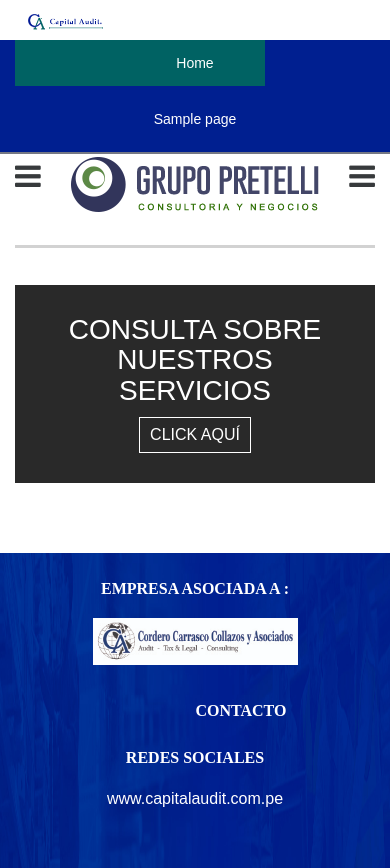
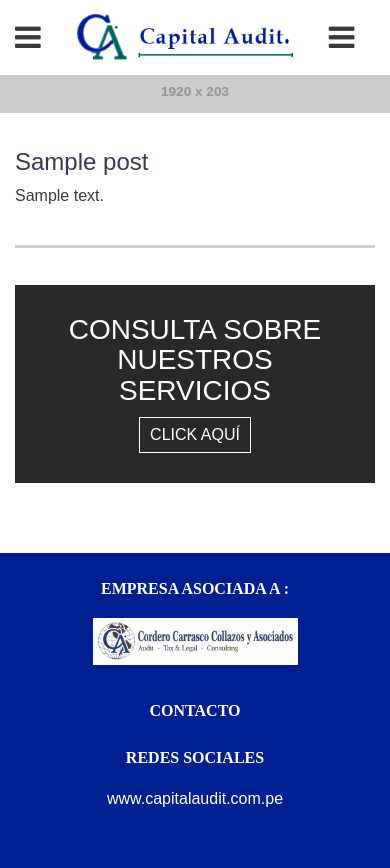
Before and after one commit to JDarkGreen/capitalaudit, a WordPress theme: template themes/capitalaudittheme/single.php in a window 390 px wide. Run offline with PHP 8.4 and a stand-in for WordPress, Linux system fonts and the light colour scheme; the site name, menu and one post (Sample post) are stand-ins, and other content is empty; grey boxes labelled with a size stand in for pictures from a placeholder-image service; some libraries are stand-ins or nearby versions.

Commit message:
actualizacion de empresa

```diff
--- a/themes/capitalaudittheme/css/master.sass
+++ b/themes/capitalaudittheme/css/master.sass
@@ -297,12 +297,15 @@ body,html
 
 //Versión Mobile
 .mainHeader__mobile
-	display        : flex
-	justify-content: center
+	display : table
+	padding : 0 15px
+
 	//Icon Header
 	.icon-header
-		font-size: 30px
-		margin   : 0 15px
+		display       : table-cell
+		font-size     : 30px
+		margin        : 0 15px
+		vertical-align: middle
 
 
 /***************************************************************************************/
@@ -337,6 +340,7 @@ body,html
 				//activo
 				&:hover,&.current-menu-item, &.current_page_item
 					+box-shadow( inset 250px 0 0px 0px #006263 )
+					z-index: 999999
 
 				&:hover
 					.sub-menu
@@ -773,111 +777,4 @@ body,html
 /**-----------------------------  MEDIA QUERIES --------------------------------------**/
 /***************************************************************************************/
 
-//Max width 568px
-
-@media ( max-width: 568px )
-
-	/*|------- MAINHEADER --------|*/
-
-	//Header
-	.mainHeader
-		padding: 14px 0
-	//Logo
-	.logo
-		background: white
-		margin    : 0 auto
-		width     : 75%
-
-	/*|------- NAVEGACIÓN PRINCIPAL --------|*/
-	.mainNavigation
-		ul.mainMenu
-			li
-				display: block
-				margin : 10px 0
-				a
-					color  : white
-					padding: 15px 27px
-
-	/*|------- PAGINA COMUN --------|*/
-
-	//Banner Servicios
-	.pageCommon__banner-service
-		h2
-			margin: 0 auto 10px
-
-	//Subtitulos
-	.PageCommon__subtitle
-		font-size : 23px
-		margin    : 20px auto
-		text-align: center
-		&:before
-			left: 0
-
-	//Titulos de Banner de Pagina
-	.pageCommon__banner__title
-		font-size: 22px
-		margin   : -11px auto 0
-
-	//Contenedor Principal
-	.pageWrapper__content
-		margin: 20px auto 0
-
-	/*|------- PAGINA INICIO --------|*/
-
-	//Slider Home
-	.pageInicio__slider
-		.carousel-inner
-			.carousel-caption
-				h3
-					font-size: 18px
-				p
-					font-size  : 15px
-					line-height: 1em
-
-	//Articulos preview
-	.sectionPage__articles__item
-		figure
-			margin: 0 auto 15px
-			width : 100%
-
-	/*|------- PÁGINA SERVICIOS ------|*/
-	.pageServicios__menu
-		ul
-			li
-				margin: 5px auto
-				width : 100%
-				a
-					border: none
-
-	/*|------- PÁGINA BLOG  --------|*/
-	.pageBlog__article
-		width: 100%
-
-	//Sidebar categorias
-	.singleBlog__categories
-		margin: 0 10px
-
-	/*|------- PÁGINA CONTACTO --------|*/
-	.pageContact__datos
-		margin: 0 auto
-		li
-			i
-				left: 10%
-
-
-	/*|------- FOOTER --------|*/
-
-	//Items
-	.mainFooter__item
-		margin    : 0 auto 30px
-		text-align: center
-
-	//Image web
-	.mainFooter__web
-		margin: 0 auto
-
-	/*|------- IDS --------|*/
-
-	//Contenedor version mobile
-	#sb-site
-		padding: 4.5em 0 0 0
+@import 'sources/media_queries.sass'
--- /dev/null
+++ b/themes/capitalaudittheme/css/sources/media_queries.css
@@ -0,0 +1 @@
+@media (max-width: 568px){.mainHeader{padding:14px 0}.logo{background:#fff;margin:0 auto;width:75%}.mainNavigation ul.mainMenu li{display:block;margin:10px 0}.mainNavigation ul.mainMenu li a{color:#fff;padding:15px 27px}.pageCommon__banner-service h2{margin:0 auto 10px}.PageCommon__subtitle{font-size:23px;margin:20px auto;text-align:center}.PageCommon__subtitle:before{left:0}.pageCommon__banner__title{font-size:22px;margin:-11px auto 0}.pageWrapper__content{margin:20px auto 0}.pageInicio__slider .carousel-inner .carousel-caption h3{font-size:18px}.pageInicio__slider .carousel-inner .carousel-caption p{font-size:15px;line-height:1em}.sectionPage__articles__item figure{margin:0 auto 15px;width:100%}.featured-item-nosotros{margin:0 auto 20px;width:100%}.pageServicios__menu ul li{margin:5px auto;width:100%}.pageServicios__menu ul li a{border:none}.pageBlog__article{width:100%}.singleBlog__categories{margin:0 10px}.itemPreviewImage{width:100%}.itemPreviewImage figure.featured-image{background-repeat:no-repeat;height:200px}.itemPreviewImage .icon-zoom{top:120%}.itemVideoPreview{margin:0 auto 25px;width:100%}.pageContact__datos{margin:0 auto}.pageContact__datos li i{left:10%}.mainFooter{background:#001F90}.mainFooter__item{margin:0 auto 30px;text-align:center}#footer-section-contact{padding:initial}.mainFooter__web{margin:0 auto}#sb-site{padding:4.5em 0 0 0}}
--- /dev/null
+++ b/themes/capitalaudittheme/css/sources/media_queries.sass
@@ -0,0 +1,138 @@
+//Max width 568px
+
+@media ( max-width: 568px )
+
+	/*|------- MAINHEADER --------|*/
+
+	//Header
+	.mainHeader
+		padding: 14px 0
+	//Logo
+	.logo
+		background: white
+		margin    : 0 auto
+		width     : 75%
+
+	/*|------- NAVEGACIÓN PRINCIPAL --------|*/
+	.mainNavigation
+		ul.mainMenu
+			li
+				display: block
+				margin : 10px 0
+				a
+					color  : white
+					padding: 15px 27px
+
+	/*|------- PAGINA COMUN --------|*/
+
+	//Banner Servicios
+	.pageCommon__banner-service
+		h2
+			margin: 0 auto 10px
+
+	//Subtitulos
+	.PageCommon__subtitle
+		font-size : 23px
+		margin    : 20px auto
+		text-align: center
+		&:before
+			left: 0
+
+	//Titulos de Banner de Pagina
+	.pageCommon__banner__title
+		font-size: 22px
+		margin   : -11px auto 0
+
+	//Contenedor Principal
+	.pageWrapper__content
+		margin: 20px auto 0
+
+	/*|------- PAGINA INICIO --------|*/
+
+	//Slider Home
+	.pageInicio__slider
+		.carousel-inner
+			.carousel-caption
+				h3
+					font-size: 18px
+				p
+					font-size  : 15px
+					line-height: 1em
+
+	//Articulos preview
+	.sectionPage__articles__item
+		figure
+			margin: 0 auto 15px
+			width : 100%
+
+	/*|------- PÁGINA NOSOTROS ------|*/
+	.featured-item-nosotros
+		margin: 0 auto 20px
+		width : 100%
+
+
+	/*|------- PÁGINA SERVICIOS ------|*/
+	.pageServicios__menu
+		ul
+			li
+				margin: 5px auto
+				width : 100%
+				a
+					border: none
+
+	/*|------- PÁGINA BLOG  --------|*/
+	.pageBlog__article
+		width: 100%
+
+	//Sidebar categorias
+	.singleBlog__categories
+		margin: 0 10px
+
+	/*|------- PÁGINA GALERÍAS IMÁGENES --------|*/
+	.itemPreviewImage
+		width : 100%
+
+		figure.featured-image
+			background-repeat: no-repeat
+			height           : 200px
+
+		.icon-zoom
+			top : 120%
+
+	/*|------- PÁGINA GALERÍAS VIDEOS --------|*/
+
+	.itemVideoPreview
+		margin: 0 auto 25px
+		width : 100%
+
+	/*|------- PÁGINA CONTACTO --------|*/
+	.pageContact__datos
+		margin: 0 auto
+		li
+			i
+				left: 10%
+
+
+	/*|------- FOOTER --------|*/
+
+	.mainFooter
+		background: #001F90
+
+	//Items
+	.mainFooter__item
+		margin    : 0 auto 30px
+		text-align: center
+
+	//Item Contact
+	#footer-section-contact
+		padding : initial
+
+	//Image web
+	.mainFooter__web
+		margin: 0 auto
+
+	/*|------- IDS --------|*/
+
+	//Contenedor version mobile
+	#sb-site
+		padding: 4.5em 0 0 0
--- a/themes/capitalaudittheme/functions/theme/scripts.php
+++ b/themes/capitalaudittheme/functions/theme/scripts.php
@@ -39,8 +39,20 @@ function load_custom_scripts()
 	//youtube
 	wp_enqueue_script('wp-youtube-lazy-load', THEMEROOT . '/js/sources/lazy-load-youtube.js', array('jquery'), '1.0.0', true);
 
-	//script
-	wp_enqueue_script('custom_script', THEMEROOT . '/js/script.js', array('jquery'), false, true);
+	/*
+	 * Registrar Script Customizado
+	 */
+	wp_register_script('custom_script' , THEMEROOT . '/js/script.js', array('jquery'), false, true );
+
+	/* Localización del Script con la nueva data */
+	$data_array = array(
+		'themeroot' => get_stylesheet_directory_uri()
+	);
+
+	wp_localize_script( 'custom_script', 'data' , $data_array );
+
+	/* Encolar Script */
+	wp_enqueue_script('custom_script');
 
 }
 
--- a/themes/capitalaudittheme/header.php
+++ b/themes/capitalaudittheme/header.php
@@ -58,7 +58,7 @@ endif;
 	<!-- Header -->
 	<header class="mainHeader sb-slide">
 
-		<div id="header-top-bar">
+		<div id="header-top-bar" class="hidden-xs-down">
 
 			<div class="container">
 
@@ -94,7 +94,7 @@ endif;
 		</div> <!-- /#header-top-bar -->
 
 		<!-- Navegacion principal -->
-		<nav class="mainNavigation text-xs-center">
+		<nav class="mainNavigation text-xs-center hidden-xs-down">
 
 			<div class="container">
 					<?php
@@ -105,7 +105,6 @@ endif;
 					));
 					?>
 			</div> <!-- /.container -->
-
 		</nav><!-- /.mainNavigation -->
 
 		<!-- Solo en version mobile -->
@@ -120,11 +119,7 @@ endif;
 					<!-- Logo -->
 					<h1 class="logo">
 						<a href="<?= site_url() ?>">
-							<?php if( !empty($options['logo']) ) : ?>
-								<img src="<?= $options['logo'] ?>" alt="<?= "-logo-" . bloginfo('name') ?>" class="img-fluid center-block" />
-							<?php else: ?>
-								<img src="<?= IMAGES ?>/logo_pretelli.png" alt="<?= "-logo-" . bloginfo('name') ?>" class="img-fluid center-block" />
-							<?php endif; ?>
+							<img src="<?= $url_logo; ?>" alt="<?= "-logo-" . bloginfo('name') ?>" class="img-fluid center-block" />
 						</a>
 					</h1> <!-- /.lgoo -->
 
@@ -142,7 +137,7 @@ endif;
 	<aside class="sidebar__content sb-slidebar sb-left sb-style-push">
 		<!-- Logo -->
 		<h1 class="logo">
-			<a href="<?= site_url() ?>"><img src="<?= IMAGES ?>/logo_pretelli.png" alt="logo-pretelli" class="img-fluid" /></a>
+			<a href="<?= site_url() ?>"><img src="<?= $url_logo; ?>" alt="logo-capitalaudit" class="img-fluid" /></a>
 		</h1><!-- /.logo -->
 
 		<!-- Navegacion principal -->
--- a/themes/capitalaudittheme/js/script.js
+++ b/themes/capitalaudittheme/js/script.js
@@ -152,6 +152,12 @@ function GalleryFancybox()
 		/*|-----  VALIDADOR FORMULARIO.  ------|*/
 		/*|--------------------------------------------------------------|*/
 
+		/*
+		 * En el script de wordpress hemos pasado como valor de la localizacion
+		 * del tema a la variable
+		 * themeroot al objeto data
+		 */
+
 		if( j('#form-contacto').length ){
 
 			j('#form-contacto').parsley();
@@ -159,7 +165,7 @@ function GalleryFancybox()
 			j(document).on('submit', j('#form-contacto') , function(e){
 				e.preventDefault();
 				//Subir el formulario mediante ajax
-				j.post( url + '/email/enviar.php',
+				j.post( data.themeroot + '/email/enviar.php',
 				{
 					nombre : j("#input_name").val(),
 					email  : j("#input_email").val(),
```
Also changed, not shown: themes/capitalaudittheme/css/master.css.
